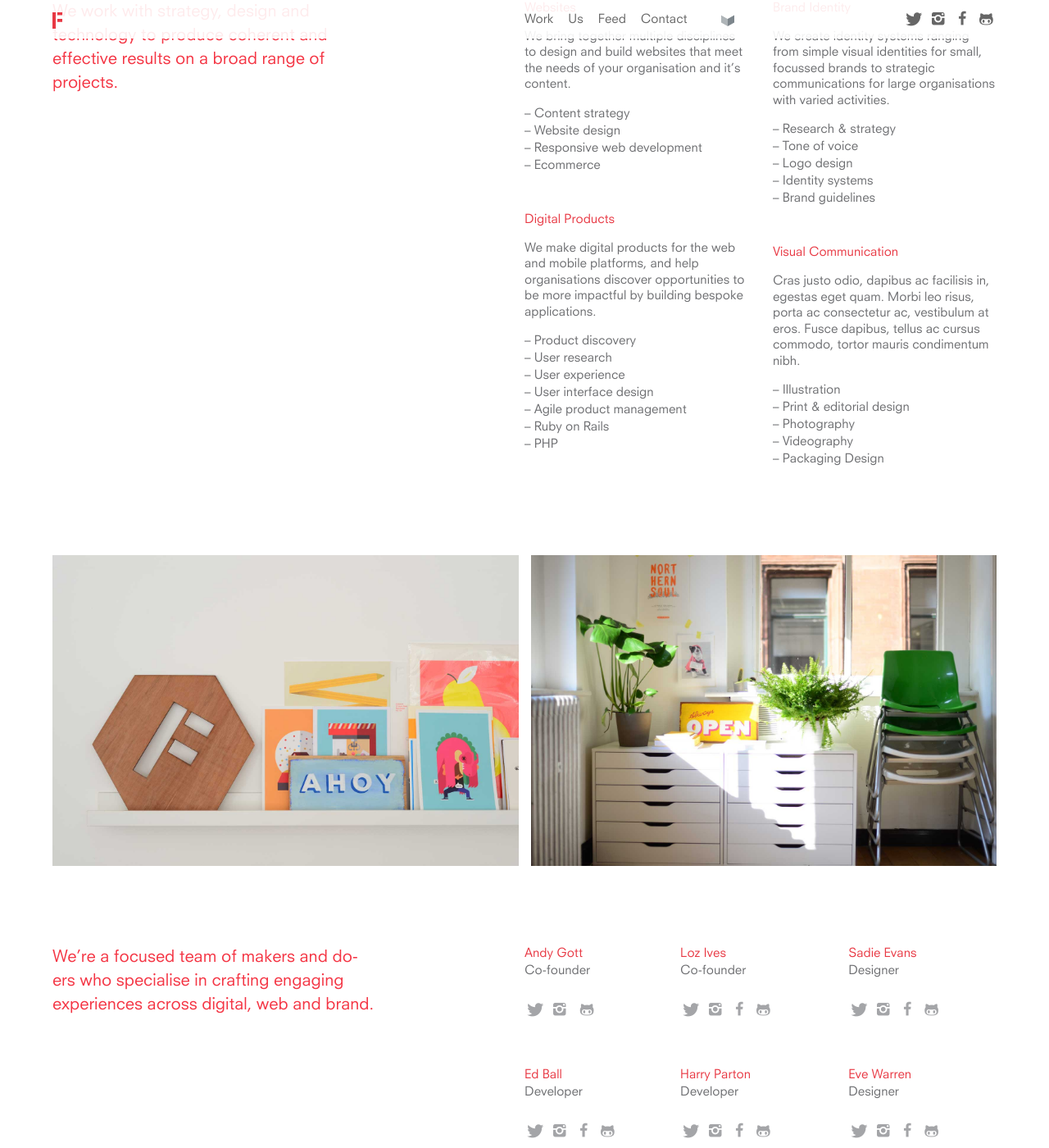
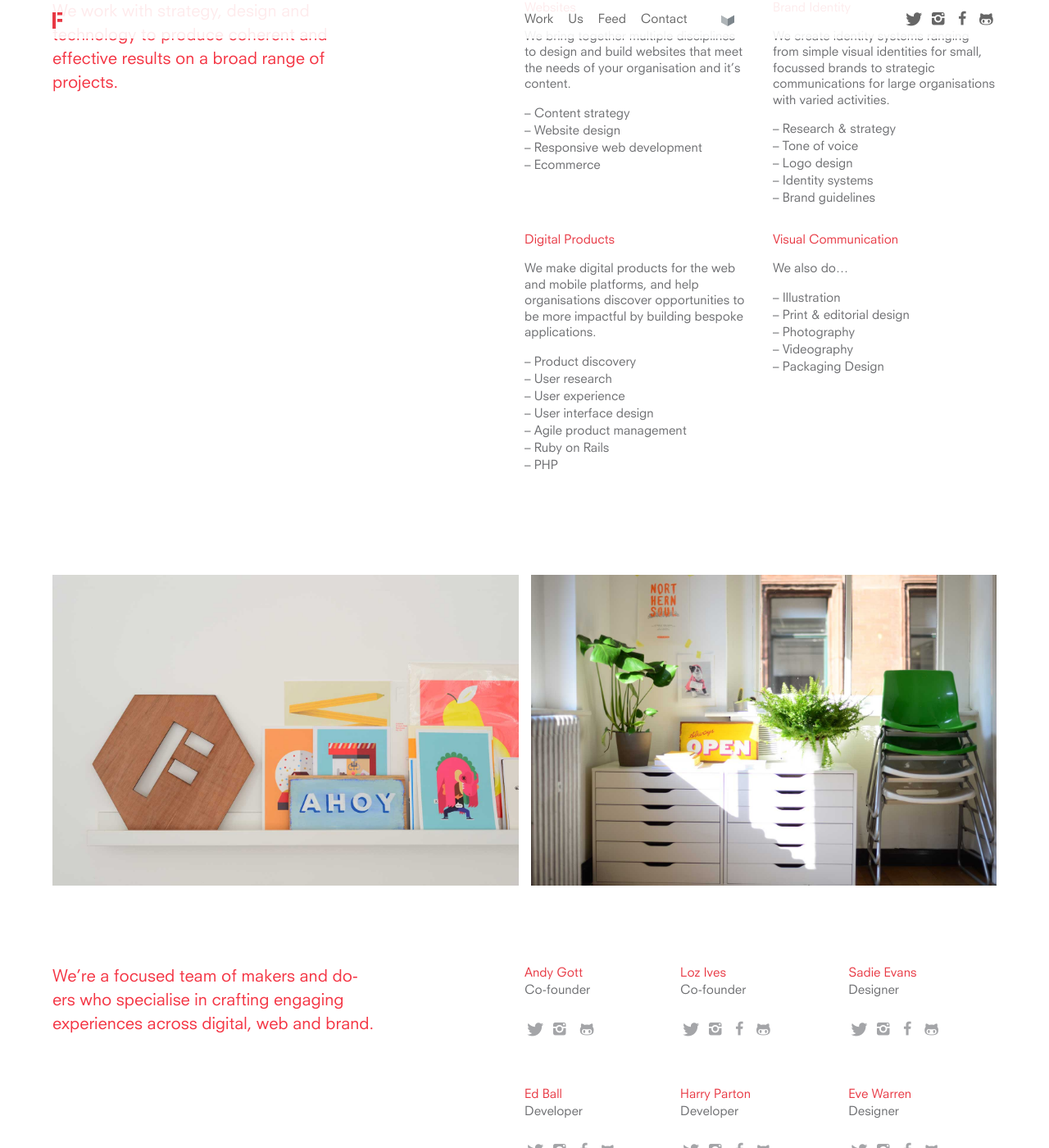
Before and after one commit to EMT/fieldwork-v2, a Jekyll site: the page built from us.html, in a window 1280 px wide and 1400 px high, scrolled down 551 px. Shown: the whole window at 82% size. Built offline with Jekyll 4.4.1, drawn with Linux system fonts in a browser that asks for light colours; nearby versions of some CDN libraries.

Commit message:
Update layout styles.

```diff
--- a/css/site/_footer.scss
+++ b/css/site/_footer.scss
@@ -123,25 +123,25 @@ footer h3 {
 
 .our-info {
 	float: left;
-	width: 15%;
+	width: 20%;
 	margin-right: 5%;
 }
 
 .project-planner {
-	width: 25%;
+	width: 20%;
 	margin-right: 5%;
 	float: left;
 }
 
 .join-newsletter {
-	width: 35%;
+	width: 20%;
 	margin-right: 5%;
 	float: left;
 }
 
 .social-wrapper {
-	width: 10%;
-	float: right;
+	width: 25%;
+	float: left;
 }
 
 .social {
--- a/css/site/_page-sections.scss
+++ b/css/site/_page-sections.scss
@@ -32,7 +32,7 @@
 	.content-columns {
 		// font-size: 1.3333em;
 		// line-height: 1.4545em;
-		@include column(2, 240px, 2em);
+		// @include column(2, 240px, 2em);
 
 		ul {
 			padding-left: 0;
@@ -44,6 +44,18 @@
 				content: '– ',
 
 			}
+		}
+
+		.content-col-wrapper {
+			margin: 0 -1em;
+		}
+
+		.content-col-2-1 {
+			box-sizing: border-box;
+			width: 50%;
+			float: left;
+			margin-bottom: 2em;
+			padding: 0 1em;
 		}
 	}
 
--- a/us.html
+++ b/us.html
@@ -43,6 +43,8 @@ header_img: /images/us/fieldwork-hero.jpg
       </div>
 
       <div class="content-section-body content-columns">
+        <div class="content-col-wrapper">
+          <div class="content-col-2-1">
             <h2>Websites</h2>
             <p>We bring together multiple disciplines to design and build websites that meet the needs of your organisation and it’s content.</p>
             <ul>
@@ -51,7 +53,21 @@ header_img: /images/us/fieldwork-hero.jpg
               <li>Responsive web development</li>
               <li>Ecommerce</li>
             </ul>
+          </div>
 
+          <div class="content-col-2-1">
+            <h2>Brand Identity</h2>
+            <p>We create identity systems ranging from simple visual identities for small, focussed brands to strategic communications for large organisations with varied activities.</p>
+            <ul>
+              <li>Research & strategy</li>
+              <li>Tone of voice</li>
+              <li>Logo design</li>
+              <li>Identity systems</li>
+              <li>Brand guidelines</li>
+            </ul>
+          </div>
+
+          <div class="content-col-2-1">
             <h2>Digital Products</h2>
             <p>We make digital products for the web and mobile platforms, and help organisations discover opportunities to be more impactful by building bespoke applications.</p>
             <ul>
@@ -63,19 +79,11 @@ header_img: /images/us/fieldwork-hero.jpg
               <li>Ruby on Rails</li>
               <li>PHP</li>
             </ul>
+          </div>
 
-          <h2>Brand Identity</h2>
-          <p>We create identity systems ranging from simple visual identities for small, focussed brands to strategic communications for large organisations with varied activities.</p>
-          <ul>
-            <li>Research & strategy</li>
-            <li>Tone of voice</li>
-            <li>Logo design</li>
-            <li>Identity systems</li>
-            <li>Brand guidelines</li>
-          </ul>
-
+          <div class="content-col-2-1">
             <h2>Visual Communication</h2>
-          <p>Cras justo odio, dapibus ac facilisis in, egestas eget quam. Morbi leo risus, porta ac consectetur ac, vestibulum at eros. Fusce dapibus, tellus ac cursus commodo, tortor mauris condimentum nibh.</p>
+            <p>We also do…</p>
             <ul>
               <li>Illustration</li>
               <li>Print & editorial design</li>
@@ -83,7 +91,8 @@ header_img: /images/us/fieldwork-hero.jpg
               <li>Videography</li>
               <li>Packaging Design</li>
             </ul>
-
+          </div>
+        </div>
 
       </div>
     </div>
```
Also changed, not shown: contact.html (+10 -2 lines). Lines whose indentation alone changed are shown as unchanged.
